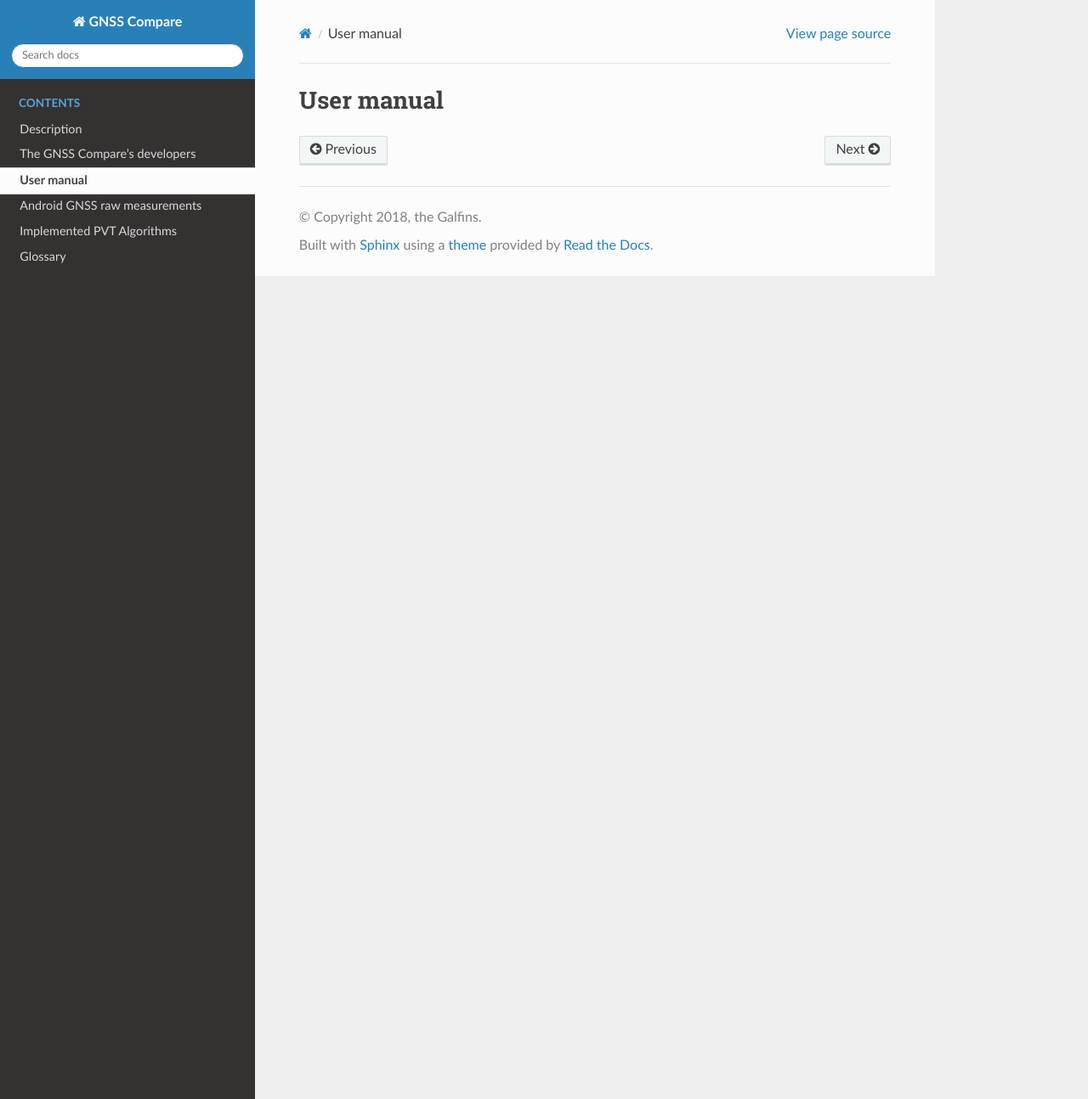
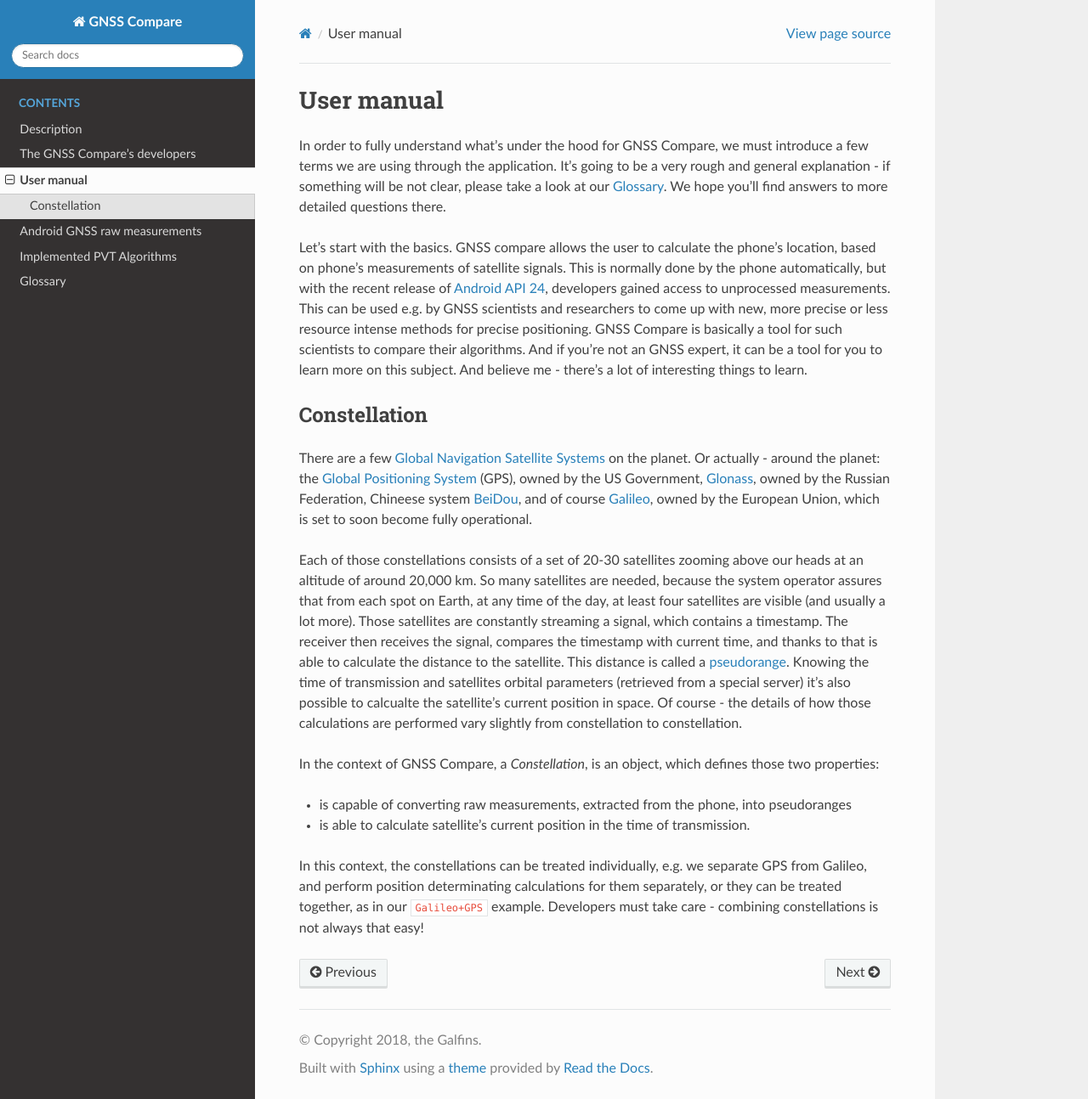
Before and after one commit to TheGalfins/GNSS_Compare, a Sphinx documentation site: the page built from docs/user_manual.rst, in a window 1280 px wide and 1294 px high. Shown: the whole window at 85% size. Built offline with Sphinx 7.4.7 and the Read the Docs theme 2.0.0, drawn with Linux system fonts in a browser that asks for light colours.

Commit message:
Started writing User manual

```diff
--- a/docs/user_manual.rst
+++ b/docs/user_manual.rst
@@ -2,3 +2,29 @@
 ***********
 User manual
 ***********
+
+In order to fully understand what's under the hood for GNSS Compare, we must introduce a few terms we are using through the application. It's going to be a very rough and general explanation - if something will be not clear, please take a look at our :ref:`Glossary`. We hope you'll find answers to more detailed questions there.
+
+Let's start with the basics. GNSS compare allows the user to calculate the phone's location, based on phone's measurements of satellite signals. This is normally done by the phone automatically, but with the recent release of `Android API 24`_, developers gained access to unprocessed measurements. This can be used e.g. by GNSS scientists and researchers to come up with new, more precise or less resource intense methods for precise positioning. GNSS Compare is basically a tool for such scientists to compare their algorithms. And if you're not an GNSS expert, it can be a tool for you to learn more on this subject. And believe me - there's a lot of interesting things to learn.
+
+Constellation
+=============
+
+There are a few :ref:`Global Navigation Satellite Systems<gnss>` on the planet. Or actually - around the planet: the `Global Positioning System`_ (GPS), owned by the US Government, `Glonass`_, owned by the Russian Federation, Chineese system `BeiDou`_, and of course `Galileo`_, owned by the European Union, which is set to soon become fully operational.
+
+Each of those constellations consists of a set of 20-30 satellites zooming above our heads at an altitude of around 20,000 km. So many satellites are needed, because the system operator assures that from each spot on Earth, at any time of the day, at least four satellites are visible (and usually a lot more). Those satellites are constantly streaming a signal, which contains a timestamp. The receiver then receives the signal, compares the timestamp with current time, and thanks to that is able to calculate the distance to the satellite. This distance is called a :ref:`pseudorange<pseudorange>`. Knowing the time of transmission and satellites orbital parameters (retrieved from a special server) it's also possible to calcualte the satellite's current position in space. Of course - the details of how those calculations are performed vary slightly from constellation to constellation.
+
+In the context of GNSS Compare, a *Constellation*, is an object, which defines those two properties:
+
+- is capable of converting raw measurements, extracted from the phone, into pseudoranges
+- is able to calculate satellite's current position in the time of transmission.
+
+In this context, the constellations can be treated individually, e.g. we separate GPS from Galileo, and perform position determinating calculations for them separately, or they can be treated together, as in our ``Galileo+GPS`` example. Developers must take care - combining constellations is not always that easy!
+
+
+
+.. _`Android API 24`: https://developer.android.com/reference/android/location/GnssMeasurement
+.. _`Global Positioning System`: https://www.gps.gov/
+.. _`Glonass`: https://www.glonass-iac.ru/en/
+.. _`BeiDou`: http://en.chinabeidou.gov.cn/
+.. _`Galileo`: https://www.gsa.europa.eu/european-gnss/galileo/galileo-european-global-satellite-based-navigation-system
```
Also changed, not shown: docs/glossary.rst (+11 -0 lines).
